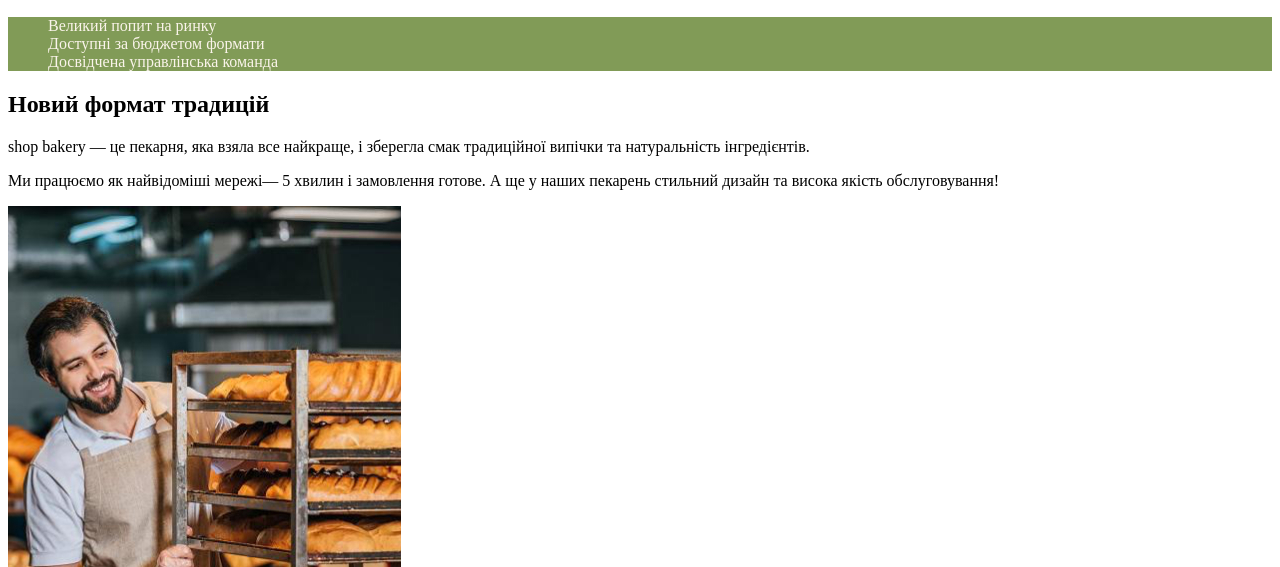
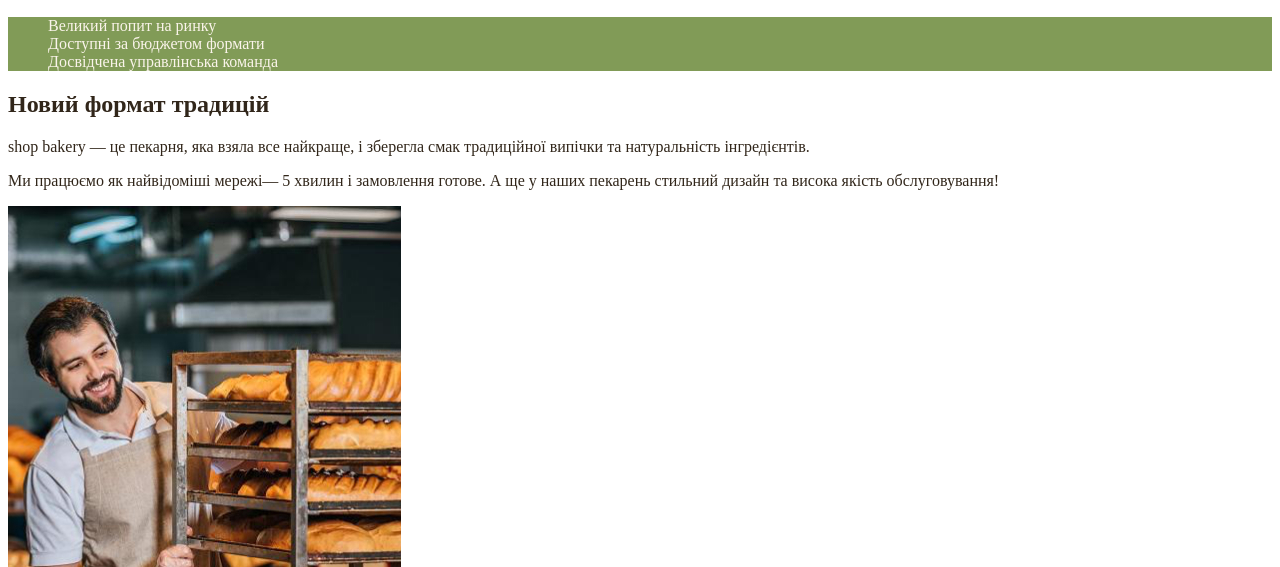
Before and after one commit to Fujirald/genius-html, a plain HTML site: page index.html in a window 1280 px wide. Shown: the part 233-800 px from the top of the page. Drawn offline with Linux system fonts and the light colour scheme.

Commit message:
Add files via upload

```diff
--- a/css/styles.css
+++ b/css/styles.css
@@ -7,7 +7,7 @@
 
 /* Base */
 body {
-    color: var(--coor-primary-dark);
+    color: var(--color-primary-dark);
 }
 
 ul {
```
